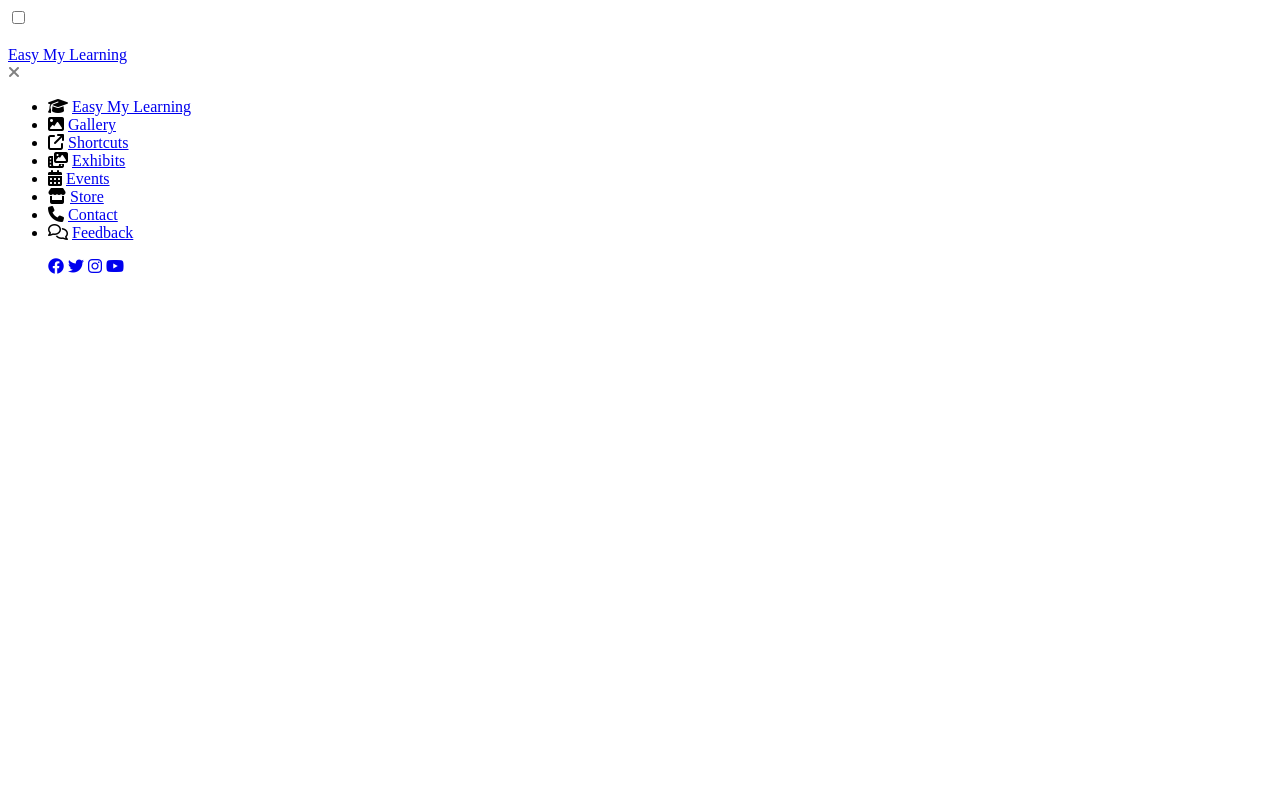
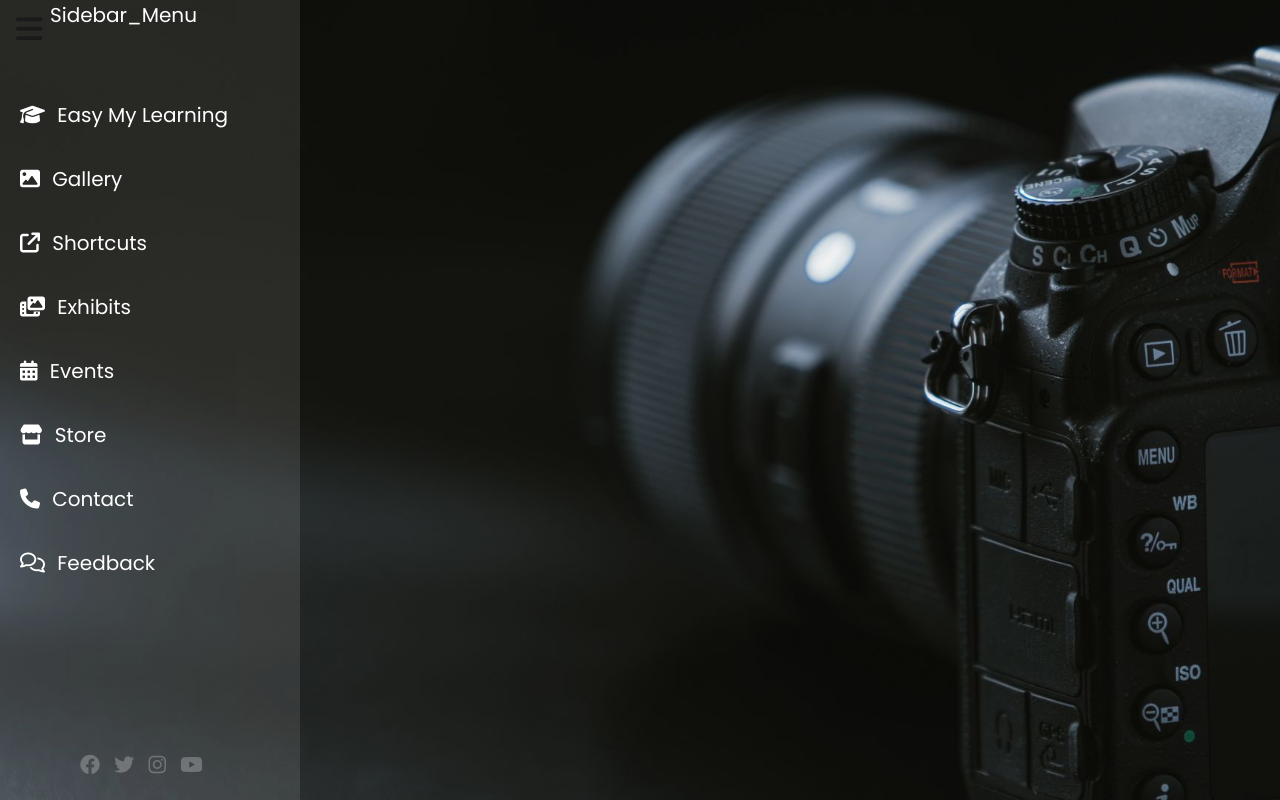
Before and after one commit to Sujatajaiswal/Mini_project-responsive-sidebar-menu, a plain HTML site: page index.html in a window 1280 px wide. Drawn offline with Linux system fonts and the light colour scheme.

Commit message:
Update index.html

```diff
--- a/index.html
+++ b/index.html
@@ -15,19 +15,20 @@
     rel="stylesheet"
     href="https://cdnjs.cloudflare.com/ajax/libs/font-awesome/6.4.0/css/all.min.css"
   />
+  <link rel="stylesheet" href="style.css"/>
 </head>
 <body>
   <div class="main_box">
     <input type="checkbox" id="check" />
     <div class="btn_one">
-      <label for="check" style="color: white">
+      <label for="check" style="color: black">
         <i class="fa-solid fa-bars"></i>
       </label>
     </div>
 
     <div class="sidebar_menu">
       <div class="logo">
-        <a href="#">Easy My Learning</a>
+        <a href="#">Sidebar_Menu</a>
       </div>
 
       <div class="btn_two">
```
